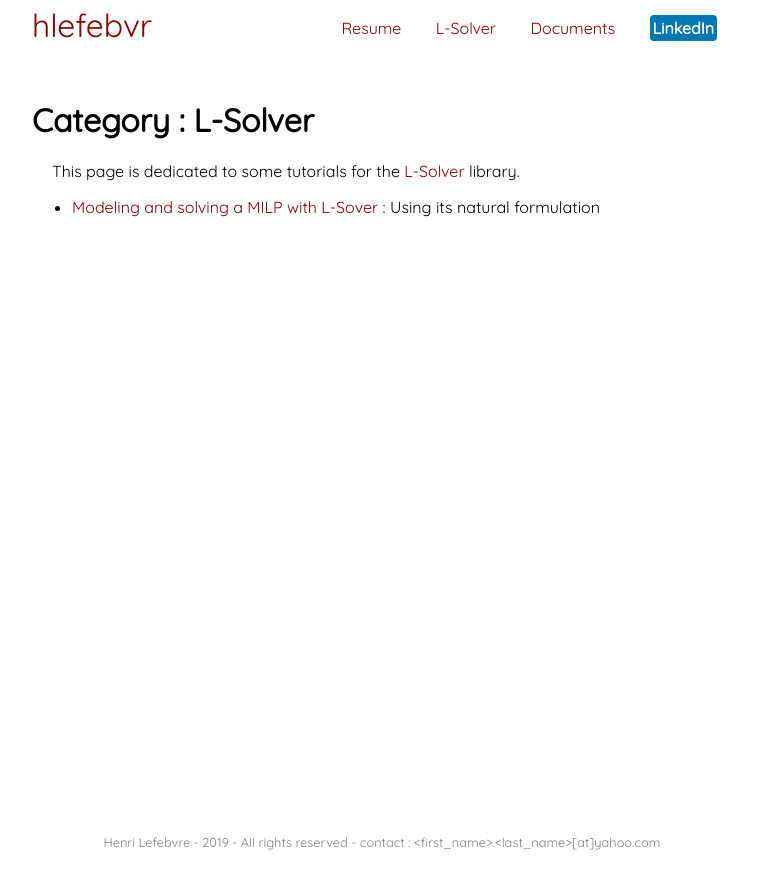
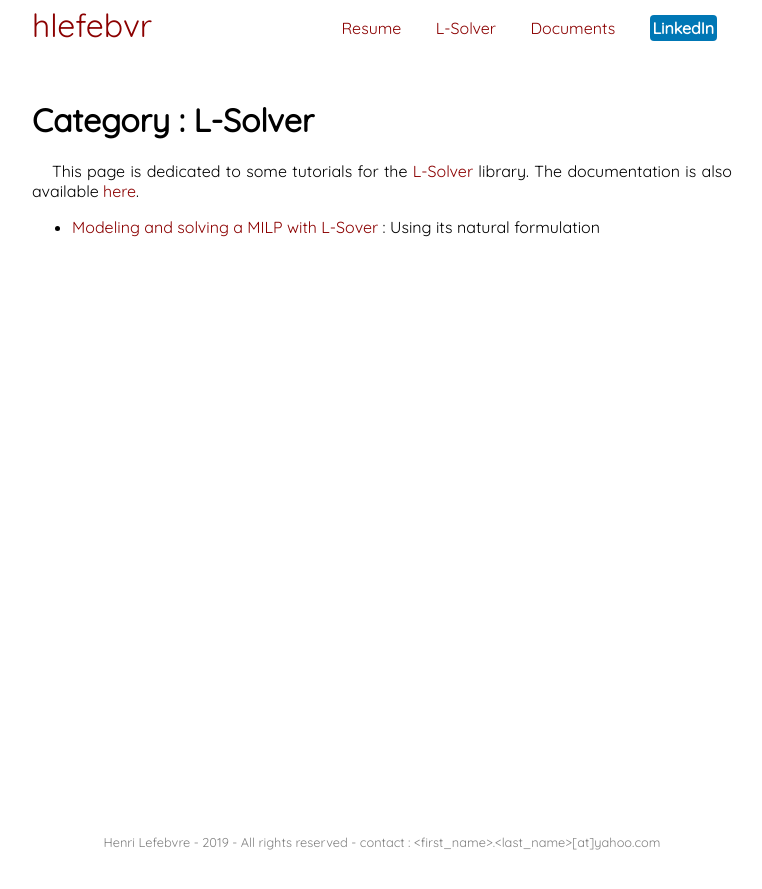
Before and after one commit to hlefebvr/hlefebvr.github.io, a Jekyll site: the page built from l-solver-tutorials.md, in a window 1280 px wide. Shown: the top 889 px of the page, without its empty margins (258-1020 px from the left). Built offline with Jekyll 4.4.1, drawn with Linux system fonts in a browser that asks for light colours.

Commit message:
add link  to documentation for l-solver

```diff
--- a/l-solver-tutorials.md
+++ b/l-solver-tutorials.md
@@ -4,4 +4,4 @@
 category: lsolver
 ---
 
-This page is dedicated to some tutorials for the [L-Solver](https://github.com/hlefebvr/l-solver) library.
+This page is dedicated to some tutorials for the [L-Solver](https://github.com/hlefebvr/l-solver) library. The documentation is also available [here](https://hlefebvr.github.io/l-solver).
```
